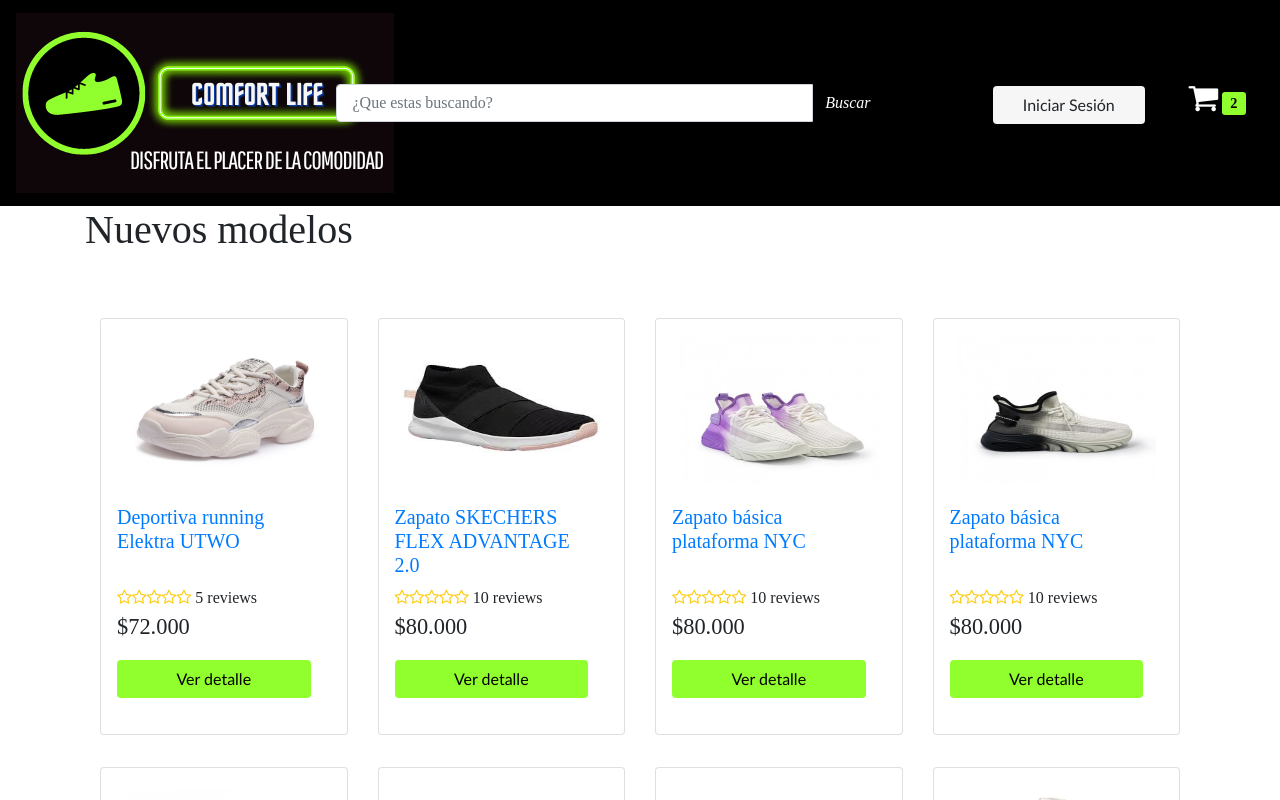
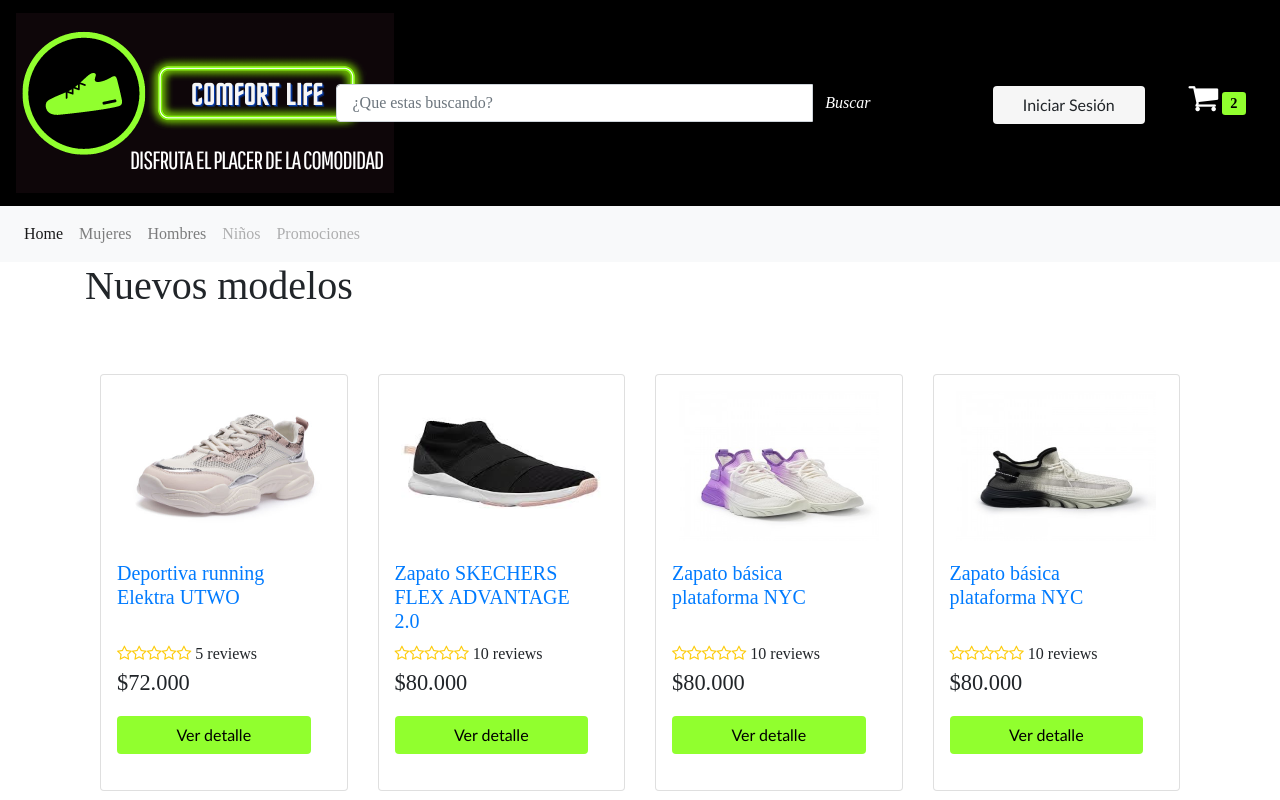
Before and after one commit to Ada-Lovelace-Team/ProyectoUdeaCiclo4, a React (Create React App) app in the folder front/: page / in a window 1280 px wide. Built offline with nearby package versions, Linux system fonts and the light colour scheme; a web font is replaced by a local one.

Commit message:
Componente para una barra de navegación navbar

```diff
--- a/front/src/App.js
+++ b/front/src/App.js
@@ -4,7 +4,7 @@
 import { Footer } from './components/layout/Footer';
 import Home from './components/Home';
 import { BrowserRouter as Router, Route, Routes } from 'react-router-dom';
-
+import Navbar from './components/layout/Navbar';
 
 
 
@@ -13,6 +13,8 @@
     <Router>
     <div className="App">
       <Header/>
+      <Navbar />
+
       <div className='container container-fluid'>
         <Routes>
           <Route path="/" element={<Home /> }/>
--- a/front/src/components/layout/Header.js
+++ b/front/src/components/layout/Header.js
@@ -41,6 +41,4 @@
   )
 }
 
-
-
 export default Header
--- /dev/null
+++ b/front/src/components/layout/Navbar.js
@@ -0,0 +1,41 @@
+import React, { Fragment } from "react";
+
+export const Navbar = () => {
+  return (
+    <Fragment>
+      <nav class="navbar navbar-expand-lg navbar-light bg-light">
+        <div class="collapse navbar-collapse" id="navbarNav">
+          <ul class="navbar-nav">
+            <li class="nav-item active">
+              <a class="nav-link" href="#">
+                Home <span class="sr-only">(current)</span>
+              </a>
+            </li>
+            <li class="nav-item">
+              <a class="nav-link" href="#">
+                Mujeres
+              </a>
+            </li>
+            <li class="nav-item">
+              <a class="nav-link" href="#">
+                Hombres
+              </a>
+            </li>
+            <li class="nav-item">
+              <a class="nav-link disabled" href="#">
+                Niños
+              </a>
+            </li>
+            <li class="nav-item">
+              <a class="nav-link disabled" href="#">
+                Promociones
+              </a>
+            </li>
+          </ul>
+        </div>
+      </nav>
+    </Fragment>
+  );
+};
+
+export default Navbar;
```
